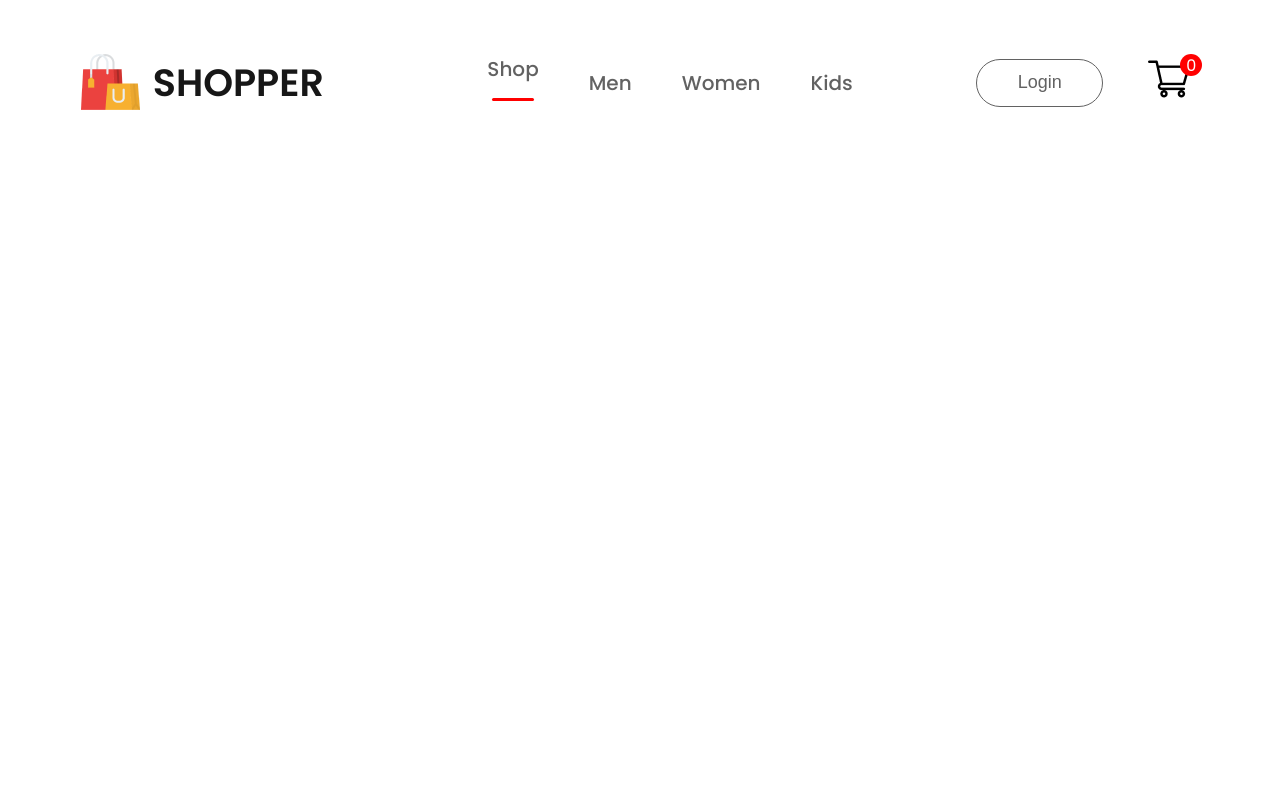
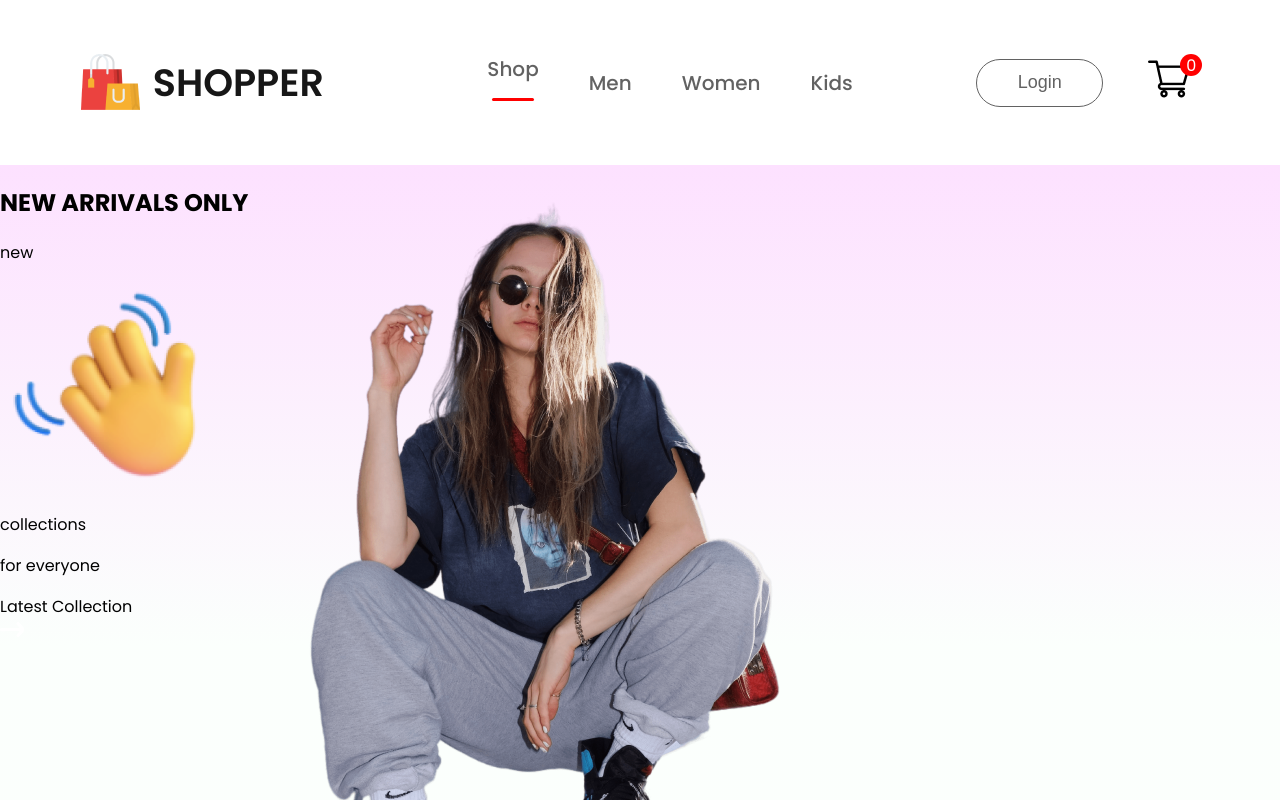
Before and after one commit to Anjali331997/E-commerce-MERN-Stack, a React (Create React App) app in the folder frontend/: page / in a window 1280 px wide. Shown: the top 800 px of the page. Built offline with nearby package versions, Linux system fonts and the light colour scheme.

Commit message:
hero display css

```diff
--- /dev/null
+++ b/frontend/src/components/Hero/Hero.css
@@ -0,0 +1,14 @@
+.hero{
+    height: 100vh;
+   background: linear-gradient(180deg, #fde1ff,#e1ffea22 60%);
+display: flex;
+}
+hero-left{
+    flex: 1;
+    display: flex;
+    flex-direction: column;
+    justify-content: center;
+    gap:20px;
+    padding-left: 180px;
+    line-height: 1.1;
+}
--- /dev/null
+++ b/frontend/src/components/Hero/Hero.jsx
@@ -0,0 +1,34 @@
+import React from 'react'
+import './Hero.css'
+import hand_icon from '../Assests/hand_icon.png'
+import arrow_icon from '../Assests/arrow.png'
+import hero_image from '../Assests/hero_image.png'
+
+const Hero = () => {
+    return (
+        <div className='hero'>
+            <div className="hero-left">
+                <h2>NEW ARRIVALS ONLY</h2>
+                <div>
+                    <div className="hero-hand-icon">
+                        <p>new</p>
+                        <img src={hand_icon} alt="" />
+                    </div>
+                    <p>collections</p>
+                    <p>for everyone</p>
+                </div>
+                <div className="hero-latest-btn">
+                   <div>Latest Collection</div>
+                   <img src={arrow_icon} alt="" />
+                </div>
+
+            </div>
+
+            <div className="hero-right">
+<img src={hero_image} alt="" />
+            </div>
+        </div>
+    )
+}
+
+export default Hero
--- a/frontend/src/pages/Shop.jsx
+++ b/frontend/src/pages/Shop.jsx
@@ -1,9 +1,10 @@
 import React from 'react'
+import Hero from '../components/Hero/Hero'
 
 const Shop = () => {
   return (
     <div>
-
+        <Hero/>
     </div>
   )
 }
```
